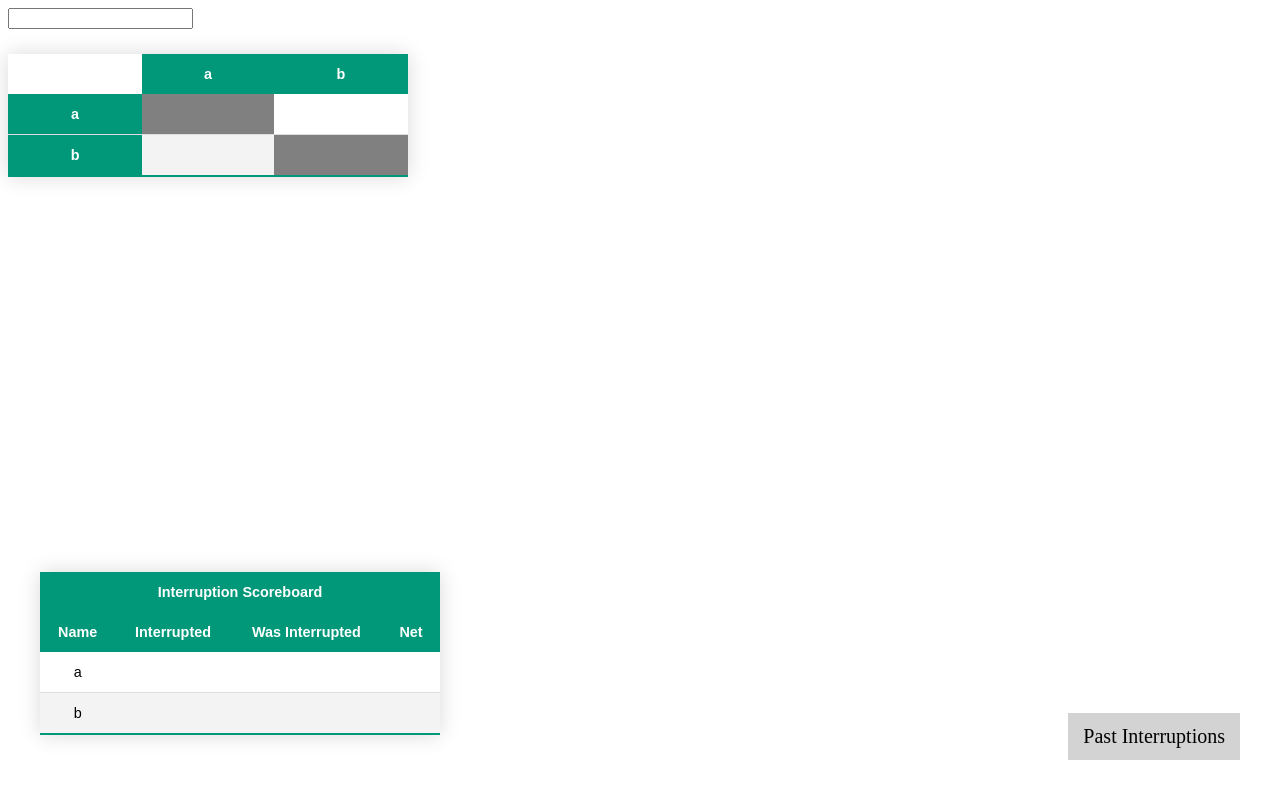
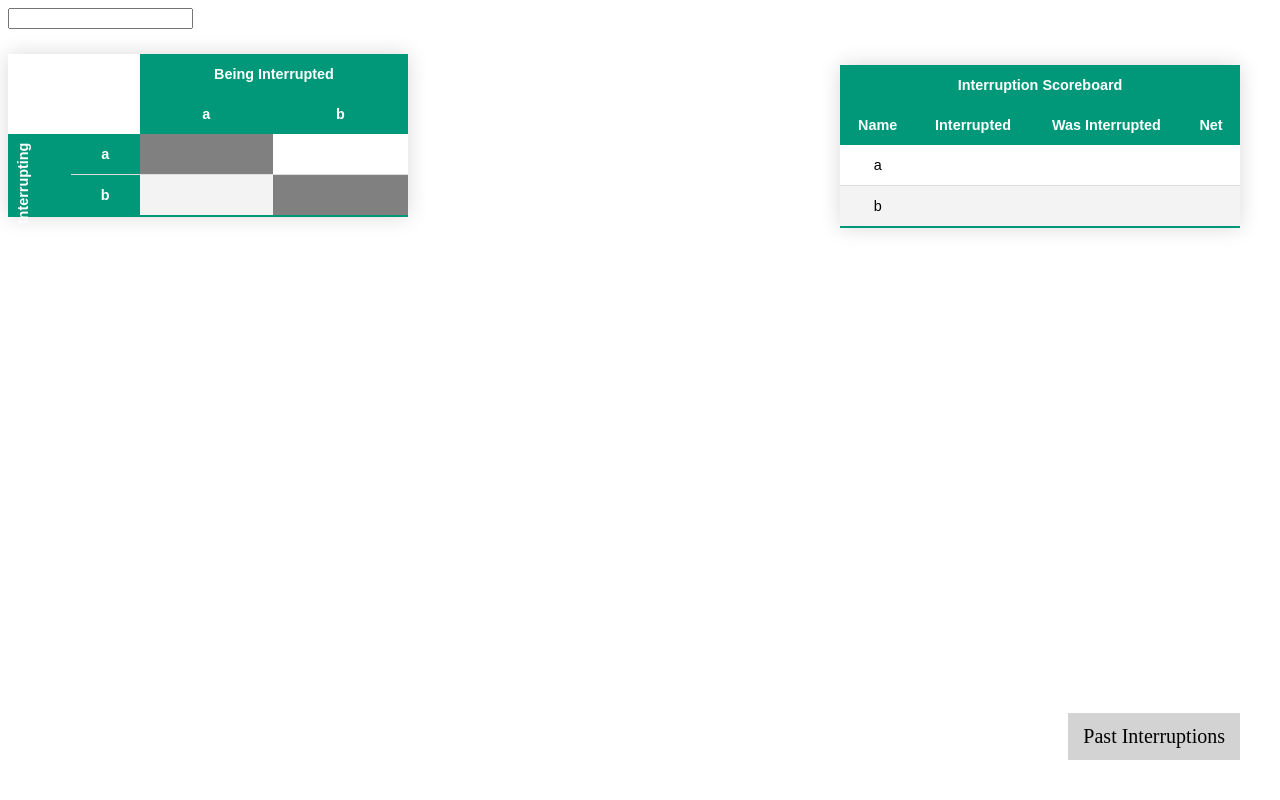
Before and after one commit to douglassimonsen/interruption_counter, a Flask app: page / in a window 1280 px wide. Run offline with Flask 2, Linux system fonts and the light colour scheme; lists and menus that the app fills with data are empty.

Commit message:
Made the matric pretty.

```diff
--- a/static/main/components/matrix.js
+++ b/static/main/components/matrix.js
@@ -4,12 +4,17 @@ Vue.component('matrix', {
     <table class="top-list">
       <thead>
         <tr>
-          <td></td>
+          <td colspan=2></td>
+          <th :colspan="participants.length">Being Interrupted</th>
+        </tr>
+        <tr>
+          <td colspan=2></td>
           <th v-text="p" v-for="p in participants"></th>
         </tr>
       </thead>
       <tbody>
         <tr v-for="p1, i in participants">
+          <th :rowspan="participants.length" v-if="i === 0" style="max-width:5px"><div style="transform:translate(-40px, 8px) rotate(270deg); width:fit-content;">Interrupting</div></th>
           <th v-text="p1"></th>
           <td v-for="p2, j in participants" @click="addInterrupt(i, j)" :style="{backgroundColor: getColor(i, j)}" v-text="getCount(i, j)"></td>
         </tr>
--- a/templates/main.html
+++ b/templates/main.html
@@ -14,7 +14,7 @@
     <div id="page">
       <input v-model="newParticipant" v-on:keyup.enter="addParticipant">
       <matrix :participants="participants" :interruptions="interruptions" @interruption="addInterruption"></matrix>
-      <top-list :participants="participants" :interruptions="interruptions" style="position: absolute;bottom: 40px;left: 40px;"></top-list>
+      <top-list :participants="participants" :interruptions="interruptions" style="position: absolute;top: 40px;right: 40px;"></top-list>
       <time-list :interruptions="interruptions" style="position: absolute;bottom: 40px;right: 40px;"></time-list>
     </div>
   </body>
```
